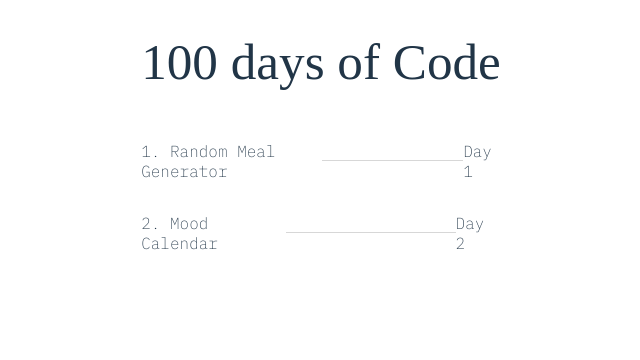
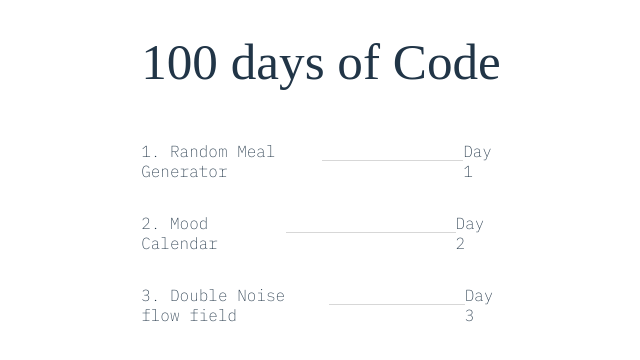
Before and after one commit to byfolarin/100-days-of-Code, a React (Vite) app in the folder code-100/: page / in a window 1280 px wide. Shown: the top 360 px of the page, without its empty margins (319-959 px from the left). Built offline with nearby package versions, Linux system fonts and the light colour scheme; a web font is replaced by a local one.

Commit message:
double noise flow field

```diff
--- a/code-100/src/App.jsx
+++ b/code-100/src/App.jsx
@@ -16,6 +16,11 @@ function App() {
       <p>2. Mood Calendar</p> <div className="rule"></div> <p>Day 2</p>
       </div>
 
+      <div className="container">
+      <p>3. Double Noise flow field</p> <div className="rule"></div> <p>Day 3</p>
+      </div>
+
+
 
       <RandomMeal />
     </>
```
